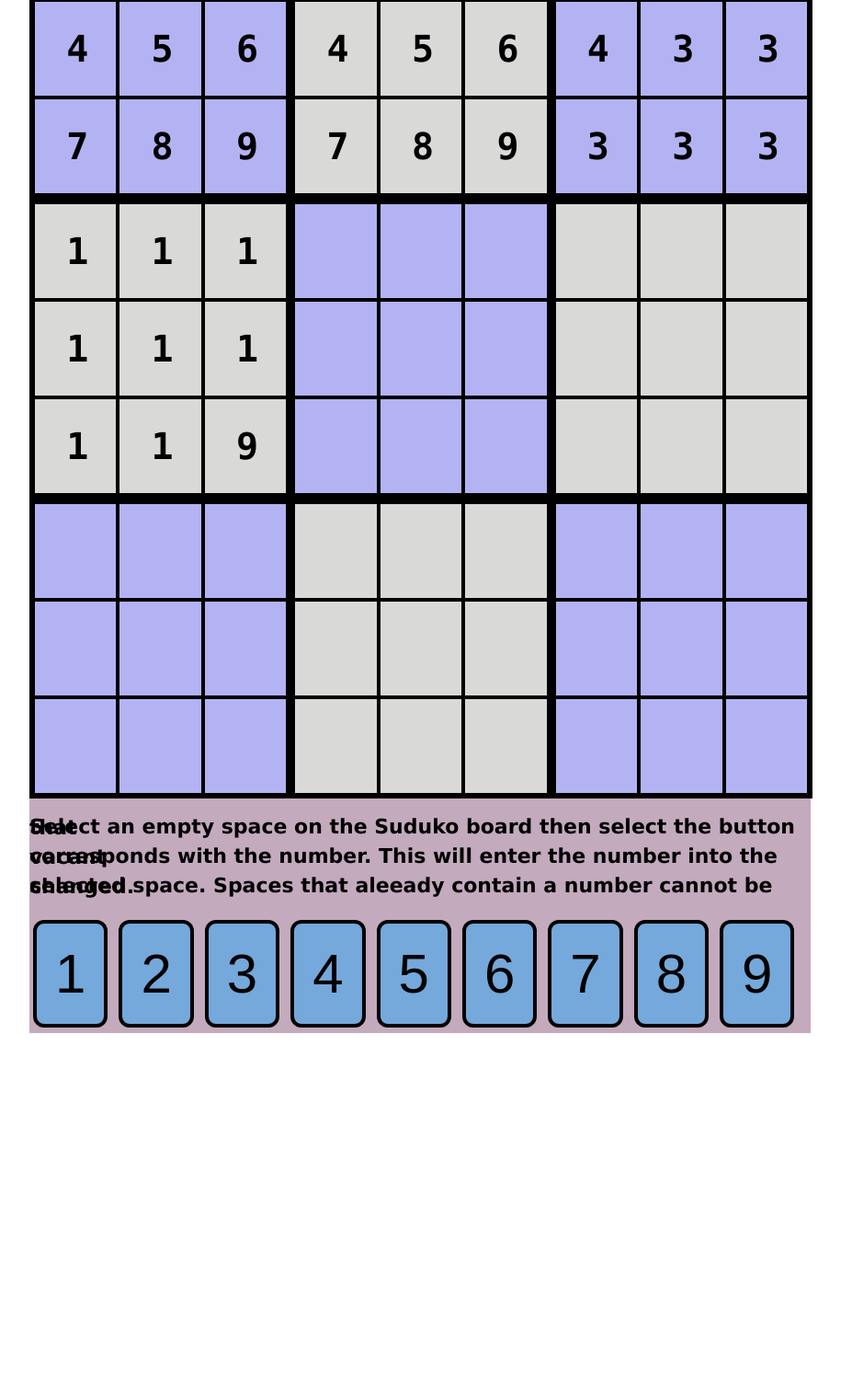
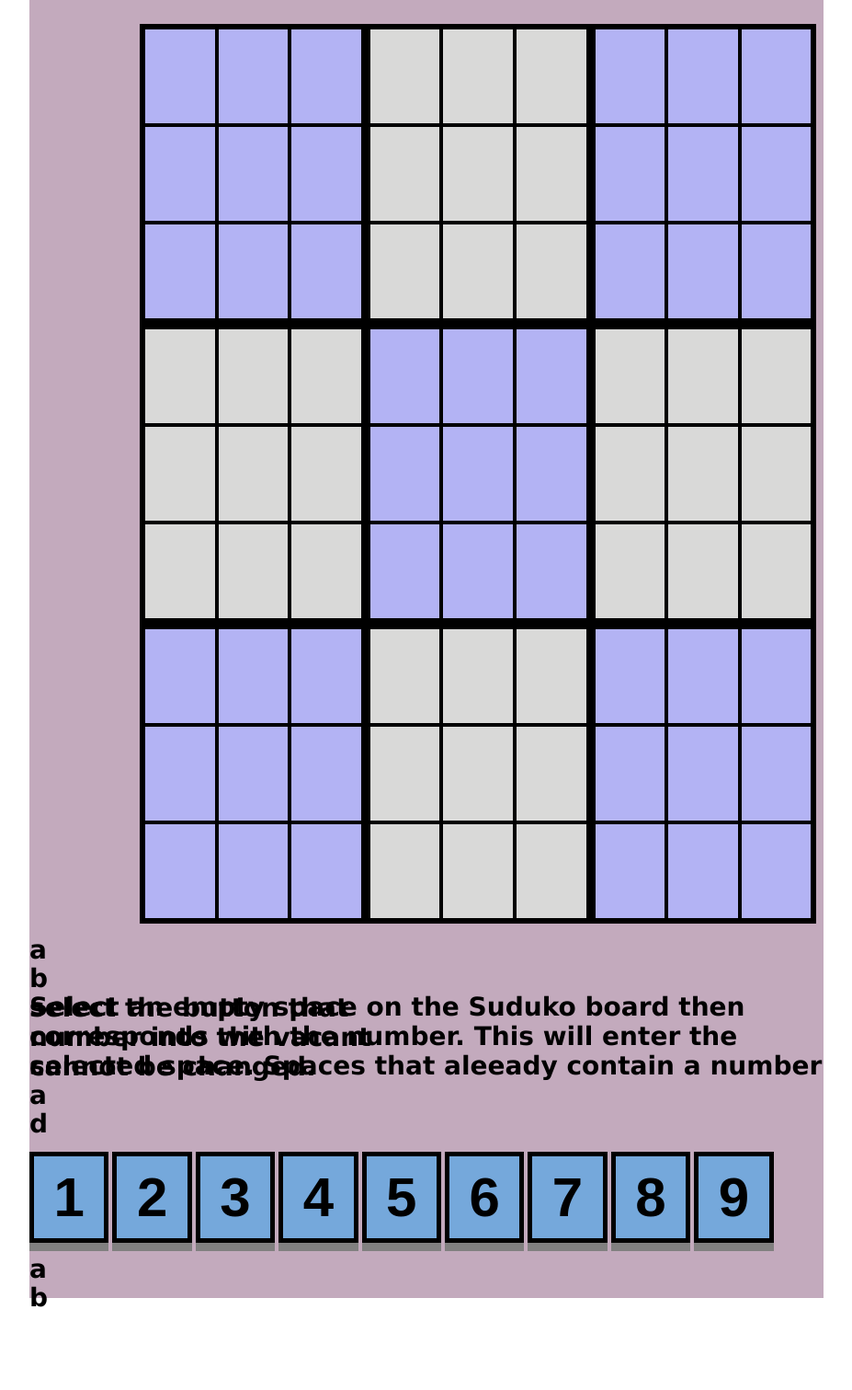
Before and after one commit to simplypstar/Milestone-Game-Project, a website: page index.html in a window 1280 px wide. Shown: the part 375-1886 px from the top of the page at 92% size, without its empty margins (176-1103 px from the left). Before the commit the page ends 1598 px from the top, so only its background shows below. Drawn offline with nearby package versions, Linux system fonts and the light colour scheme.

Commit message:
Updated board ,  add numbers to input fields.

```diff
--- a/assets/scripts.css
+++ b/assets/scripts.css
@@ -1,17 +1,34 @@
 /*   */
+
+h1 {
+    font-family: "Rokkitt", "Times New Roman", Times, serif;
+    font-size: 60px;
+    font-weight: bolder;font-style: italic;
+    text-align: center;
+}
+
+h2 {
+    font-family: "Rokkitt", "Times New Roman", Times, serif;
+    font-size: 36px;
+    font-weight: bolder;
+    text-align: center;
+}
 
 .pageContent {
     align-items: center;
-    max-width: 850px;
+    max-width: 90%;
     margin: 100px 200px;
     background-color:rgb(195, 170, 189);
+    min-width: 800px;
 }
 
  #top-row, #middle-row, #bottom-row {
     display: grid;
     grid-template-columns: repeat(3, 1fr);
     border: 1px solid black;
-    width: 100%;
+    width: 85%;
+    align-items: center;
+    margin-left: 120px;
  }
 
 
@@ -69,7 +86,7 @@ input:focus {
 /* Set thee font formatting got the 'p' elements */
 p {
     font-family: 'Lucida Sans', 'Lucida Sans Regular', 'Lucida Grande', 'Lucida Sans Unicode', Geneva, Verdana, sans-serif;
-    font-size: 22px;
+    font-size: 28px;
     line-height: 1px;
     margin-bottom: 30px;
     font-weight: bold;
@@ -77,17 +94,30 @@ p {
 
 button {
     display: grid;
+    display: inline-block;
+    grid-template-columns: repeat(6, 1fr);
     background-color: rgb(117, 168, 219);
-    border: 4px solid black;
-    padding: 20px;
+    width: 10%;
+    border: 5px solid black;
     text-align: center;
-    display: inline-block;
+    padding: 10px 15px;
     font-size: 60px;
-    margin: 6px 4px;
+    font-weight: bolder;
     cursor: pointer;
-    border-radius: 12px;
+    border-radius: 35 px;
+    box-shadow: 0 9px #818080;
     text-decoration: none;
-    grid-template-columns: repeat(6, 1fr);
     position: relative;
+}
 
+/* Added animation to the buttons */
+button:hover {
+    background-color: #3b6dec
 }
+
+/* Added color change when the mouse hovers over button */
+button:active {
+    background-color: #f86170;
+    box-shadow: 0 5px #666;
+    transform: translateY(4px);
+}
--- a/index.html
+++ b/index.html
@@ -10,7 +10,7 @@
     <!-- Script source from w3Schools (https://www.w3schools.com/jquery/tryit.asp?filename=tryjquery_event_click ) -->
     <script src="https://ajax.googleapis.com/ajax/libs/jquery/3.6.4/jquery.min.js"></script>
 </head>
-<body onclick="getActiveInputField()">
+<body onclick="getActivePosition()">
 <div class="pageContent">
     <h1>Play Sudoku The Easy Way</h1>
     <h2>Click <a>here</a> to learn how to play Sudoku</h2>
@@ -18,91 +18,91 @@
     <div id="top-row">
         <div id="top-left-grid" class="col">
             <div class="position-1">
-                <input type="number" id="top-left-position1" min="1" max="9" value="1">
+                <input type="number" id="top-left-position1" min="1" max="9" value="">
             </div>
             <div class="position-2">
-                <input type="number" id="top-left-position2" min="1" max="9" value="2">
+                <input type="number" id="top-left-position2" min="1" max="9" value="">
             </div>
             <div class="position-3">
-                <input type="number" id="top-left-position3" min="1" max="9" value="3">
+                <input type="number" id="top-left-position3" min="1" max="9" value="">
             </div>
             <div class="position-4">
-                <input type="number" id="top-left-position4" min="1" max="9" value="4">
+                <input type="number" id="top-left-position4" min="1" max="9" value="">
             </div>
             <div class="position-5">
-                <input type="number" id="top-left-position5" min="1" max="9" value="5">
+                <input type="number" id="top-left-position5" min="1" max="9" value="">
             </div>
             <div class="position-6">
-                <input type="number" id="top-left-position6" min="1" max="9" value="6">
+                <input type="number" id="top-left-position6" min="1" max="9" value="">
             </div>
             <div class="position-7">
-                <input type="number" id="top-left-position7" min="1" max="9" value="7">
+                <input type="number" id="top-left-position7" min="1" max="9" value="">
             </div>
             <div class="position-8">
-                <input type="number" id="top-left-position8" min="1" max="9" value="8">
+                <input type="number" id="top-left-position8" min="1" max="9" value="">
             </div>
             <div class="position-9">
-                <input type="number" id="top-left-position9" min="1" max="9" value="9">
+                <input type="number" id="top-left-position9" min="1" max="9" value="">
             </div>
         </div>
 
         <div id="top-center-grid" class="col">
             <div class="position-1">
-                <input type="number" id="top-center-position1" min="1" max="9" value="1">
+                <input type="number" id="top-center-position1" min="1" max="9" value="">
             </div>
             <div class="position-2">
-                <input type="number" id="top-center-position2" min="1" max="9" value="2">
+                <input type="number" id="top-center-position2" min="1" max="9" value="">
             </div>
             <div class="position-3">
-                <input type="number" id="top-center-position3" min="1" max="9" value="3">
+                <input type="number" id="top-center-position3" min="1" max="9" value="">
             </div>
             <div class="position-4">
-                <input type="number"id="top-center-position4"  min="1" max="9" value="4">
+                <input type="number"id="top-center-position4"  min="1" max="9" value="">
             </div>
             <div class="position-5">
-                <input type="number" id="top-center-position5" min="1" max="9" value="5">
+                <input type="number" id="top-center-position5" min="1" max="9" value="">
             </div>
             <div class="position-6">
-                <input type="number" id="top-center-position6" min="1" max="9" value="6">
+                <input type="number" id="top-center-position6" min="1" max="9" value="">
             </div>
             <div class="position-7">
-                <input type="number" id="top-center-position7" min="1" max="9" value="7">
+                <input type="number" id="top-center-position7" min="1" max="9" value="">
             </div>
             <div class="position-8">
-                <input type="number" id="top-center-position8" min="1" max="9" value="8">
+                <input type="number" id="top-center-position8" min="1" max="9" value="">
             </div>
             <div class="position-9">
-                <input type="number" id="top-center-position9" min="1" max="9" value="9">
+                <input type="number" id="top-center-position9" min="1" max="9" value="">
             </div>
         </div>
 
         <div id="top-right-grid" class="col">
             <div class="position-1">
-                <input type="number" id="top-right-position1" min="1" max="9" value="3">
+                <input type="number" id="top-right-position1" min="1" max="9" value="">
             </div>
             <div class="position-2">
-                <input type="number" id="top-right-position2" min="1" max="9" value="3">
+                <input type="number" id="top-right-position2" min="1" max="9" value="">
             </div>
             <div class="position-3">
-                <input type="number" id="top-right-position3" min="1" max="9" value="3">
+                <input type="number" id="top-right-position3" min="1" max="9" value="">
             </div>
             <div class="position-4">
-                <input type="number" id="top-right-position4" min="1" max="9" value="4">
+                <input type="number" id="top-right-position4" min="1" max="9" value="">
             </div>
             <div class="position-5">
-                <input type="number" id="top-right-position5" min="1" max="9" value="3">
+                <input type="number" id="top-right-position5" min="1" max="9" value="">
             </div>
             <div class="position-6">
-                <input type="number" id="top-right-position6" min="1" max="9" value="3">
+                <input type="number" id="top-right-position6" min="1" max="9" value="">
             </div>
             <div class="position-7">
-                <input type="number" id="top-right-position7" min="1" max="9" value="3">
+                <input type="number" id="top-right-position7" min="1" max="9" value="">
             </div>
             <div class="position-8">
-                <input type="number" id="top-right-position8" min="1" max="9" value="3">
+                <input type="number" id="top-right-position8" min="1" max="9" value="">
             </div>
             <div class="position-9">
-                <input type="number" id="top-right-position9" min="1" max="9" value="3">
+                <input type="number" id="top-right-position9" min="1" max="9" value="">
             </div>
         </div>
     </div>
@@ -110,31 +110,31 @@
    <div id="middle-row">
         <div id="middle-left-grid" class="col">
             <div class="position1">
-                <input type="number" id="middle-left-position1" min="1" max="9" value="1">
+                <input type="number" id="middle-left-position1" min="1" max="9" value="">
             </div>
             <div class="position2">
-                <input type="number" id="middle-left-position2" min="1" max="9" value="1">
+                <input type="number" id="middle-left-position2" min="1" max="9" value="">
             </div>
             <div class="position3">
-                <input type="number" id="middle-left-position3" min="1" max="9" value="1">
+                <input type="number" id="middle-left-position3" min="1" max="9" value="">
             </div>
             <div class="position4">
-                <input type="number" id="middle-left-position4" min="1" max="9" value="1">
+                <input type="number" id="middle-left-position4" min="1" max="9" value="">
             </div>
             <div class="position5">
-                <input type="number" id="middle-left-position5" min="1" max="9" value="1">
+                <input type="number" id="middle-left-position5" min="1" max="9" value="">
             </div>
             <div class="position6">
-                <input type="number" id="middle-left-position6" min="1" max="9" value="1">
+                <input type="number" id="middle-left-position6" min="1" max="9" value="">
             </div>
             <div class="position7">
-                <input type="number" id="middle-left-position7" min="1" max="9" value="1">
+                <input type="number" id="middle-left-position7" min="1" max="9" value="">
             </div>
             <div class="position8">
-                <input type="number" id="middle-left-position8" min="1" max="9" value="1">
+                <input type="number" id="middle-left-position8" min="1" max="9" value="">
             </div>
             <div class="position9">
-                <input type="number" id="middle-left-position9" min="1" max="9" value="9">
+                <input type="number" id="middle-left-position9" min="1" max="9" value="">
             </div>
         </div>
 
@@ -293,23 +293,15 @@
         </div>
     </div>
 
-    <p></p>
-    <p></p>
-    <p></p>
-    <p></p>
-<p></p>
-<p></p>
-<p></p>
-<p></p>
+    <p>a</p>
+    <p>b</p>
 
     <p>Select an empty space on the Suduko board then select the button that</p>
     <p>corresponds with the number. This will enter the number into the vacant</p>
     <p>selected space. Spaces that aleeady contain a number cannot be changed.</p>
 
-<p></p>
-<p></p>
-<p></p>
-<p></p>
+    <p>a</p>
+    <p>d</p>
 
     <!-- <div class="button"> -->
         <button id="button1" value="1" onclick="button1_Function()">1</button>
@@ -323,12 +315,9 @@
         <button id="button9" value="9" onclick="button9_Function()">9</button>
     <!--</div> -->
 
-<p></p>
-<p></p>
-<p></p>
-<p></p>
-<p></p>
-<p></p>
+    <p>a</p>
+    <p>b</p>
+<!--
     <p id="demo"></p>
     <p id="demo2"></p>
     <p id="demo3"></p>
@@ -338,7 +327,12 @@
     <p id="demo7"></p>
     <p id="demo8"></p>
     <p id="demo9"></p>
+    <p>a</p>
 
+    <p>d</p>
+    <p>Select an empty space on the Suduko board then select the button that</p>
+    <p>corresponds with the number. This will enter the number into the vacant</p>
+    <p>selected space. Spaces that aleeady contain a number cannot be changed.</p> -->
 
 
 </div>
```
Also changed, not shown: assets/index.js (+19 -23 lines), README.md. Lines whose indentation alone changed are shown as unchanged.
